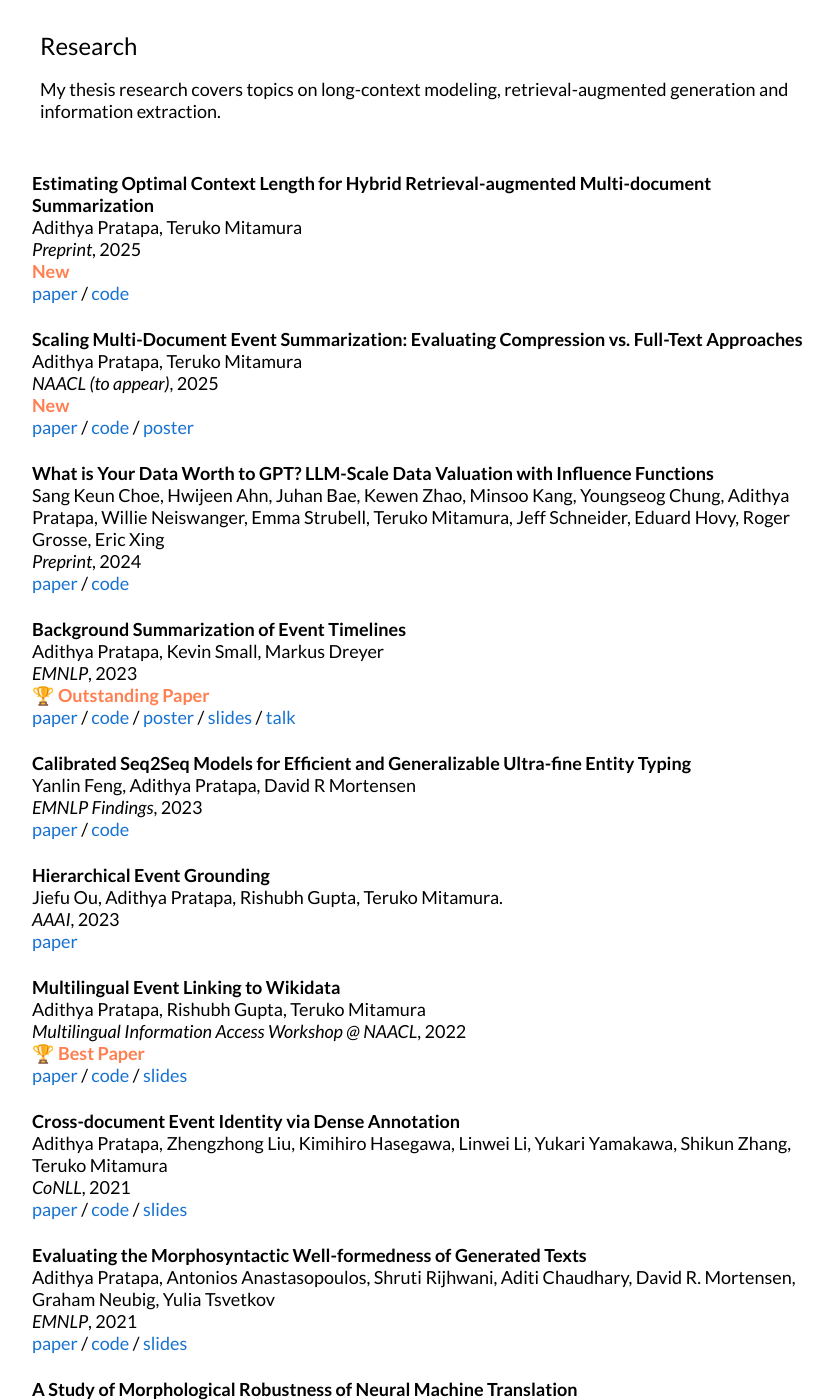
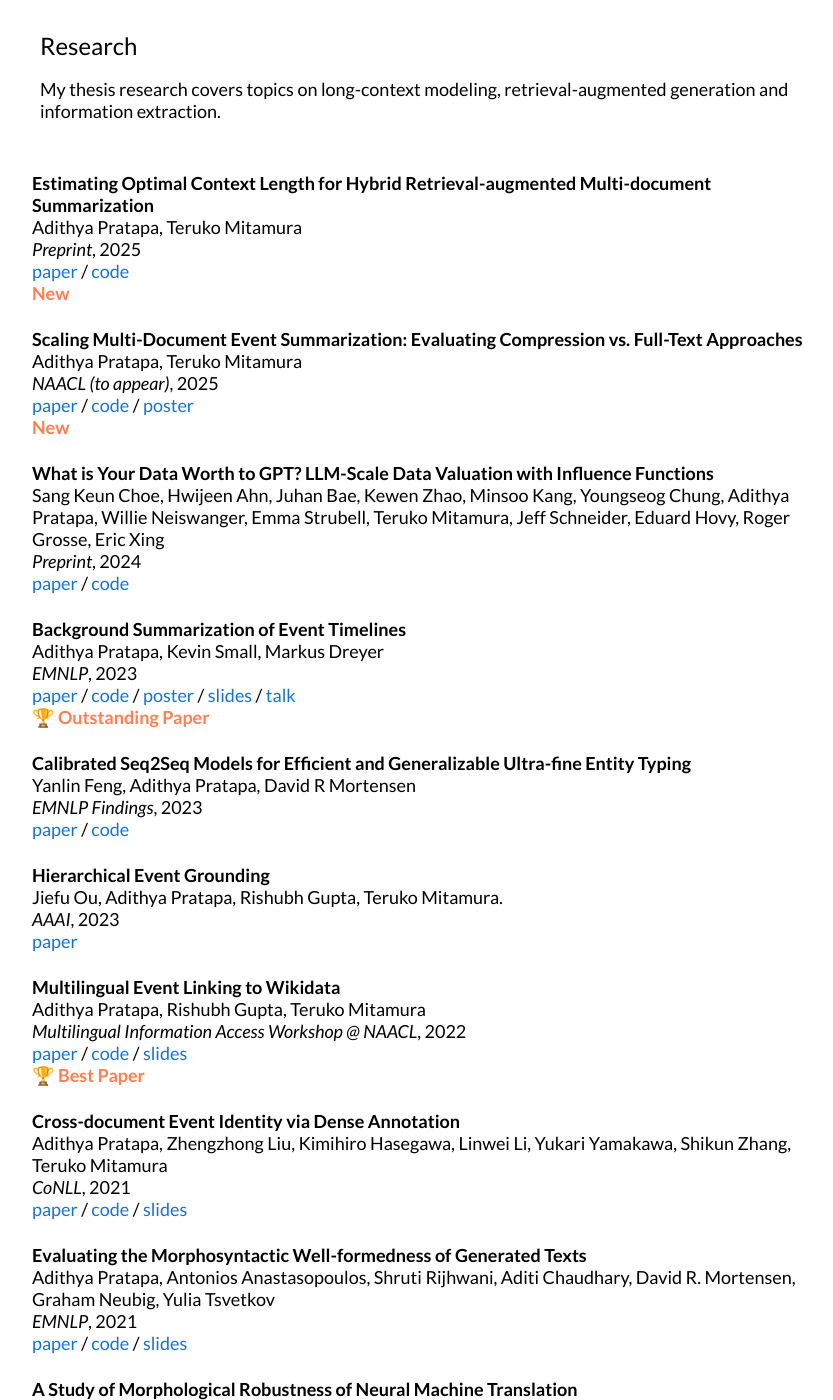
Before and after one commit to adithya7/adithya7.github.io, a Jekyll site: the page built from _posts/2025-04-17-hybrid-rag.md, in a window 1280 px wide and 1400 px high, scrolled down 298 px. Shown: the whole window, without its empty margins (220-1053 px from the left). Built offline with Jekyll 4.4.1, drawn with Linux system fonts in a browser that asks for light colours.

Commit message:
Update default.html

```diff
--- a/_layouts/default.html
+++ b/_layouts/default.html
@@ -64,10 +64,6 @@
 
               <br>
               <em>{{post.venue}}</em>, {{ post.date | date: "%Y" }}
-              {% if post.label %}
-               <br>
-               <b style="color:Coral;">{{post.label}}</b>
-              {% endif %}
               {% if post.paper %}
                 <br>
                 <a href="{{post.paper}}">paper</a>
@@ -91,6 +87,10 @@
               / <a href="{{post.talk}}">talk</a>
               {% endif %}
               {{ post.excerpt }}
+              {% if post.label %}
+               <br>
+               <b style="color:Coral;">{{post.label}}</b>
+              {% endif %}
             </td>
           </tr>
           {% endif %}
```
